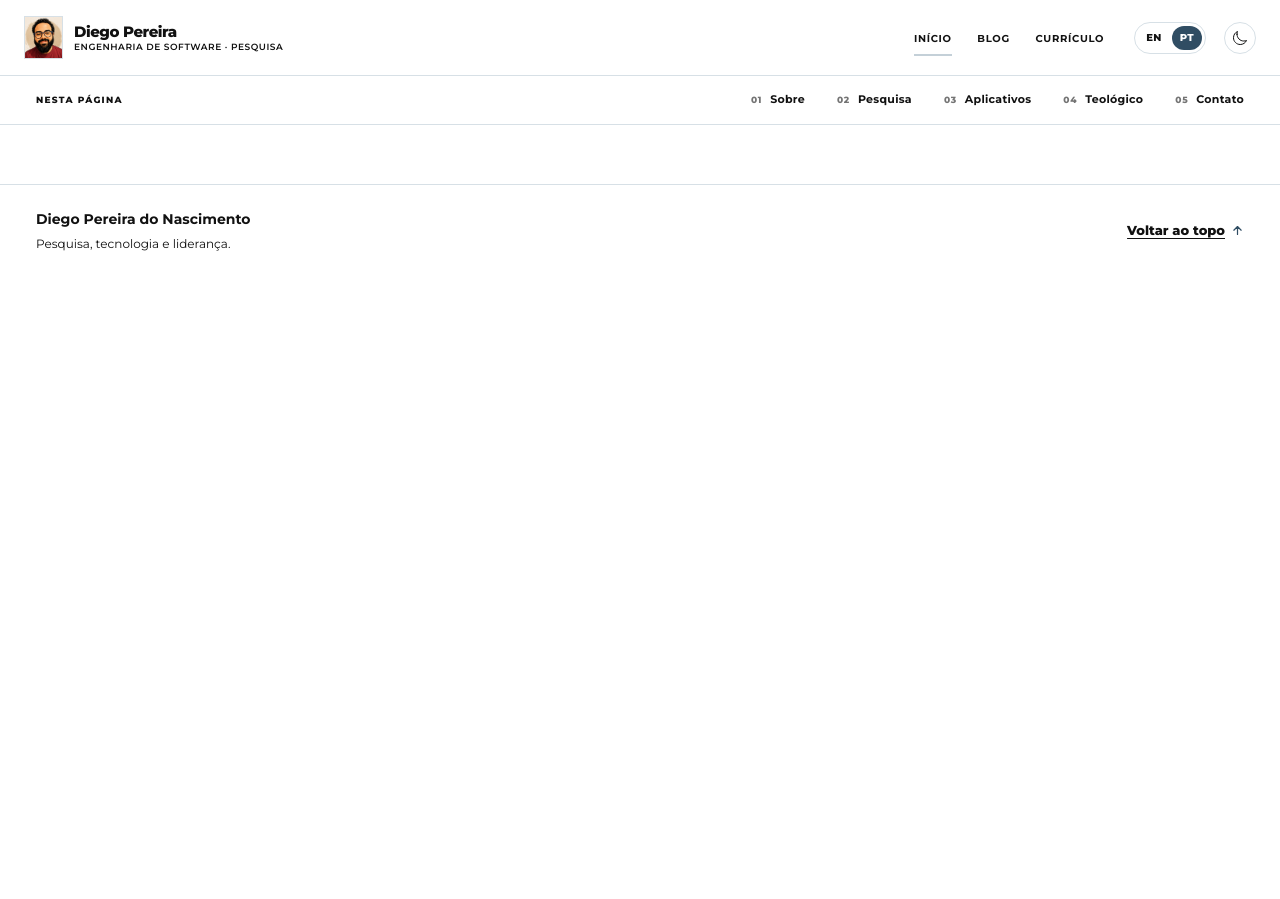
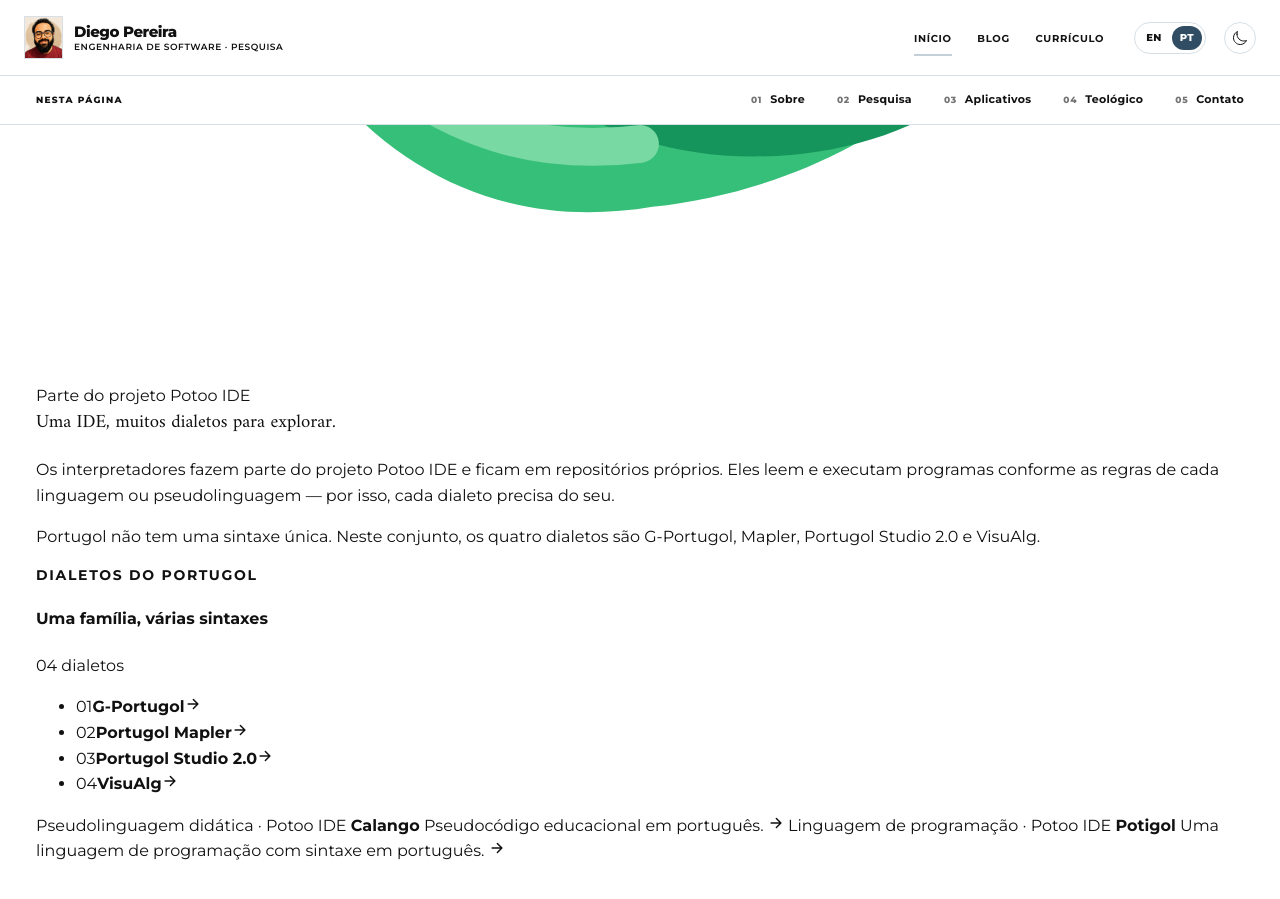
Before and after one commit to diegopn/diegopn.github.io, a Jekyll site: the page built from index.html, in a window 1280 px wide and 900 px high, scrolled down 3716 px. Built offline with Jekyll 4.4.1, drawn with Linux system fonts in a browser that asks for light colours; before the commit the page ends 3993 px from its top, so only the background shows below that.

Commit message:
Add interpreter section to Portuguese homepage

```diff
--- a/index.html
+++ b/index.html
@@ -149,6 +149,48 @@
           </div>
         </a>
       </div>
+
+      <div class="interpreter-showcase" data-reveal aria-labelledby="interpreters-title">
+        <div class="interpreter-overview">
+          <div class="interpreter-project-mark">
+            <img src="{{ '/src/assets/images/potoo-icon.svg' | relative_url }}" alt="" loading="lazy" decoding="async">
+            <span>Parte do projeto Potoo IDE</span>
+          </div>
+          <h3 id="interpreters-title">Uma IDE, muitos dialetos para explorar.</h3>
+          <p>Os interpretadores fazem parte do projeto Potoo IDE e ficam em repositórios próprios. Eles leem e executam programas conforme as regras de cada linguagem ou pseudolinguagem — por isso, cada dialeto precisa do seu.</p>
+          <p>Portugol não tem uma sintaxe única. Neste conjunto, os quatro dialetos são G-Portugol, Mapler, Portugol Studio 2.0 e VisuAlg.</p>
+        </div>
+
+        <div class="interpreter-catalog">
+          <div class="interpreter-catalog-heading">
+            <div>
+              <p class="section-kicker">Dialetos do Portugol</p>
+              <h4>Uma família, várias sintaxes</h4>
+            </div>
+            <span class="interpreter-count">04 dialetos</span>
+          </div>
+          <ul class="interpreter-links">
+            <li><a href="https://github.com/diegopn/potoo-gportugol-interpreter" target="_blank" rel="noreferrer"><span>01</span><strong>G-Portugol</strong><ion-icon name="arrow-forward-outline" aria-hidden="true"></ion-icon></a></li>
+            <li><a href="https://github.com/diegopn/potoo-portugol-mapler-interpreter" target="_blank" rel="noreferrer"><span>02</span><strong>Portugol Mapler</strong><ion-icon name="arrow-forward-outline" aria-hidden="true"></ion-icon></a></li>
+            <li><a href="https://github.com/diegopn/potoo-portugol-studio-2-interpreter" target="_blank" rel="noreferrer"><span>03</span><strong>Portugol Studio 2.0</strong><ion-icon name="arrow-forward-outline" aria-hidden="true"></ion-icon></a></li>
+            <li><a href="https://github.com/diegopn/potoo-portugol-visualg-interpreter" target="_blank" rel="noreferrer"><span>04</span><strong>VisuAlg</strong><ion-icon name="arrow-forward-outline" aria-hidden="true"></ion-icon></a></li>
+          </ul>
+          <div class="interpreter-other-languages">
+            <a class="interpreter-language" href="https://github.com/diegopn/potoo-calango-interpreter" target="_blank" rel="noreferrer">
+              <span class="interpreter-language-type">Pseudolinguagem didática · Potoo IDE</span>
+              <strong>Calango</strong>
+              <span class="interpreter-language-description">Pseudocódigo educacional em português.</span>
+              <ion-icon name="arrow-forward-outline" aria-hidden="true"></ion-icon>
+            </a>
+            <a class="interpreter-language" href="https://github.com/diegopn/potoo-potigol-interpreter" target="_blank" rel="noreferrer">
+              <span class="interpreter-language-type">Linguagem de programação · Potoo IDE</span>
+              <strong>Potigol</strong>
+              <span class="interpreter-language-description">Uma linguagem de programação com sintaxe em português.</span>
+              <ion-icon name="arrow-forward-outline" aria-hidden="true"></ion-icon>
+            </a>
+          </div>
+        </div>
+      </div>
     </div>
   </section>
 
```
